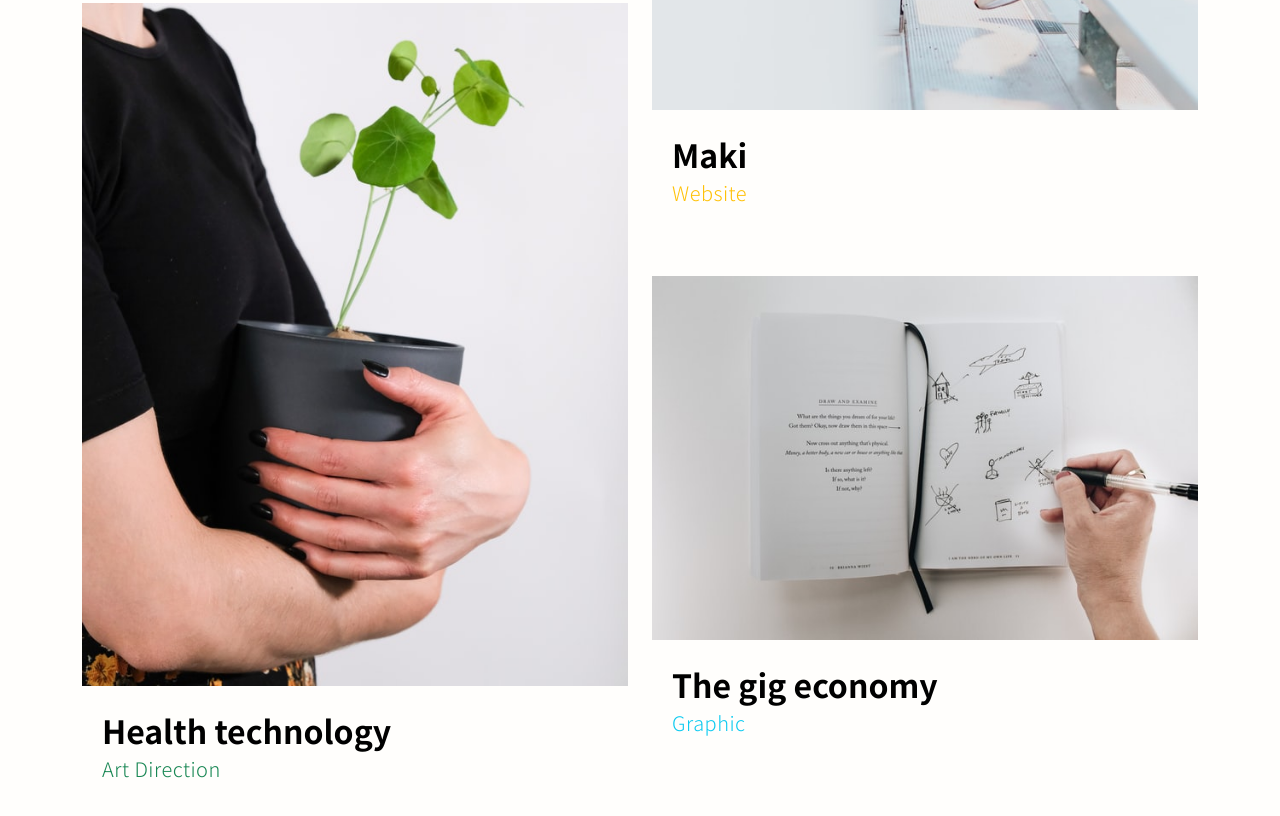
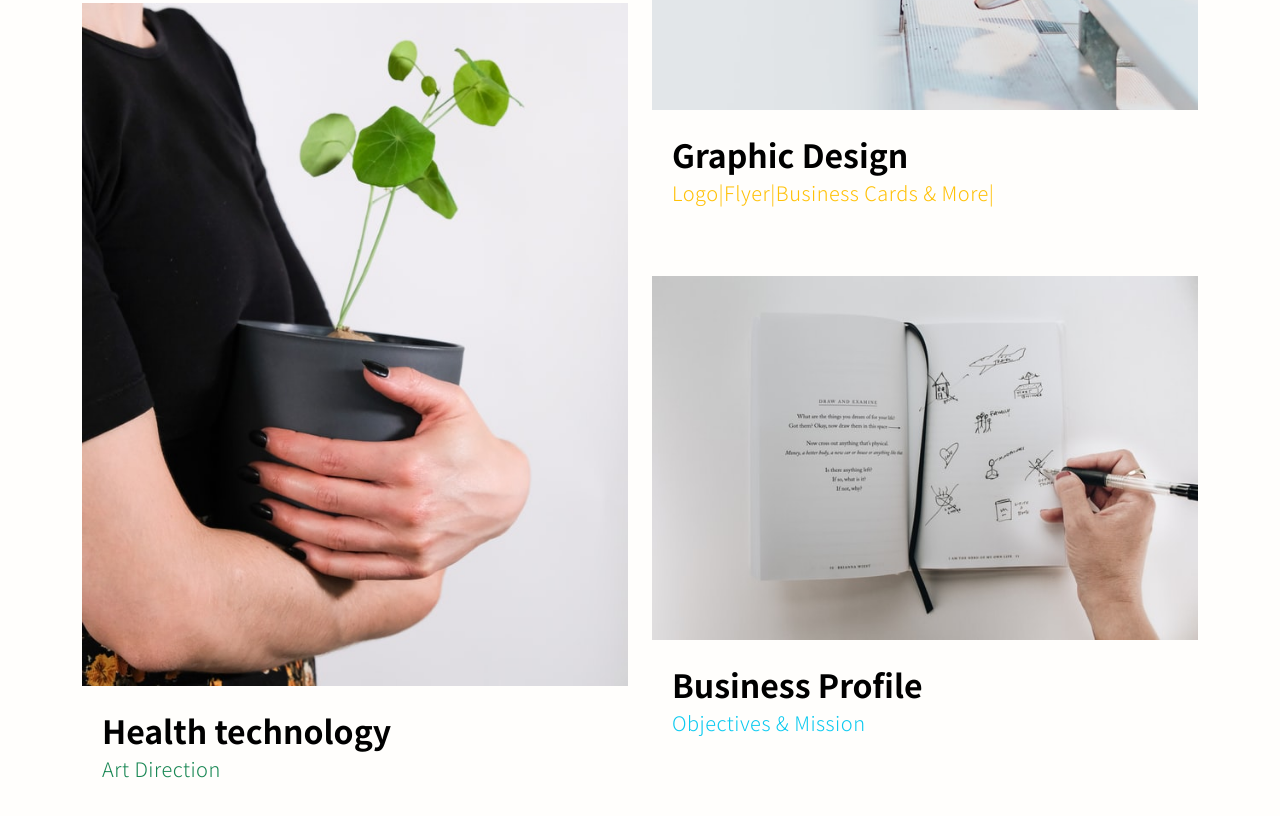
Before and after one commit to siyandaitservices/siyandaict, a plain HTML site: page index.html in a window 1280 px wide. Shown: the part 2980-3796 px from the top of the page. Drawn offline with Linux system fonts and the light colour scheme.

Commit message:
index.html

```diff
--- a/index.html
+++ b/index.html
@@ -273,9 +273,9 @@ drift.load('y4b7t48e7382');
                                 </a>
 
                                 <div class="portfolio-info">
-                                    <h4 class="portfolio-title mb-0">Maki</h4>
+                                    <h4 class="portfolio-title mb-0">Graphic Design</h4>
 
-                                    <p class="text-warning">Website</p>
+                                    <p class="text-warning">Logo|Flyer|Business Cards & More|</p>
                                 </div>
                             </div>
 
@@ -285,9 +285,9 @@ drift.load('y4b7t48e7382');
                                 </a>
 
                                 <div class="portfolio-info">
-                                    <h4 class="portfolio-title mb-0">The gig economy</h4>
+                                    <h4 class="portfolio-title mb-0">Business Profile</h4>
 
-                                    <p class="text-info">Graphic</p>
+                                    <p class="text-info">Objectives & Mission</p>
                                 </div>
                             </div>
                         </div>
```
